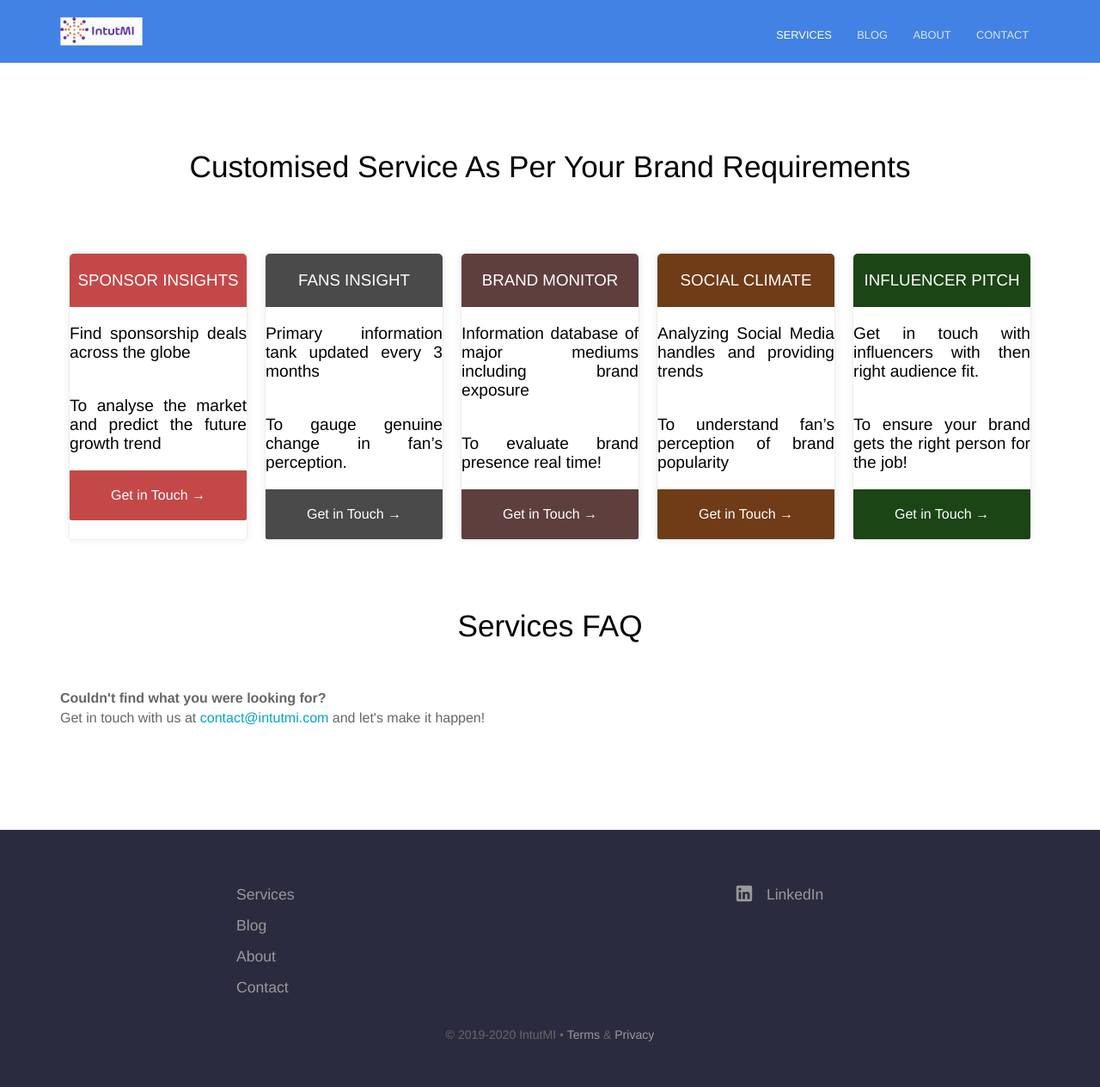
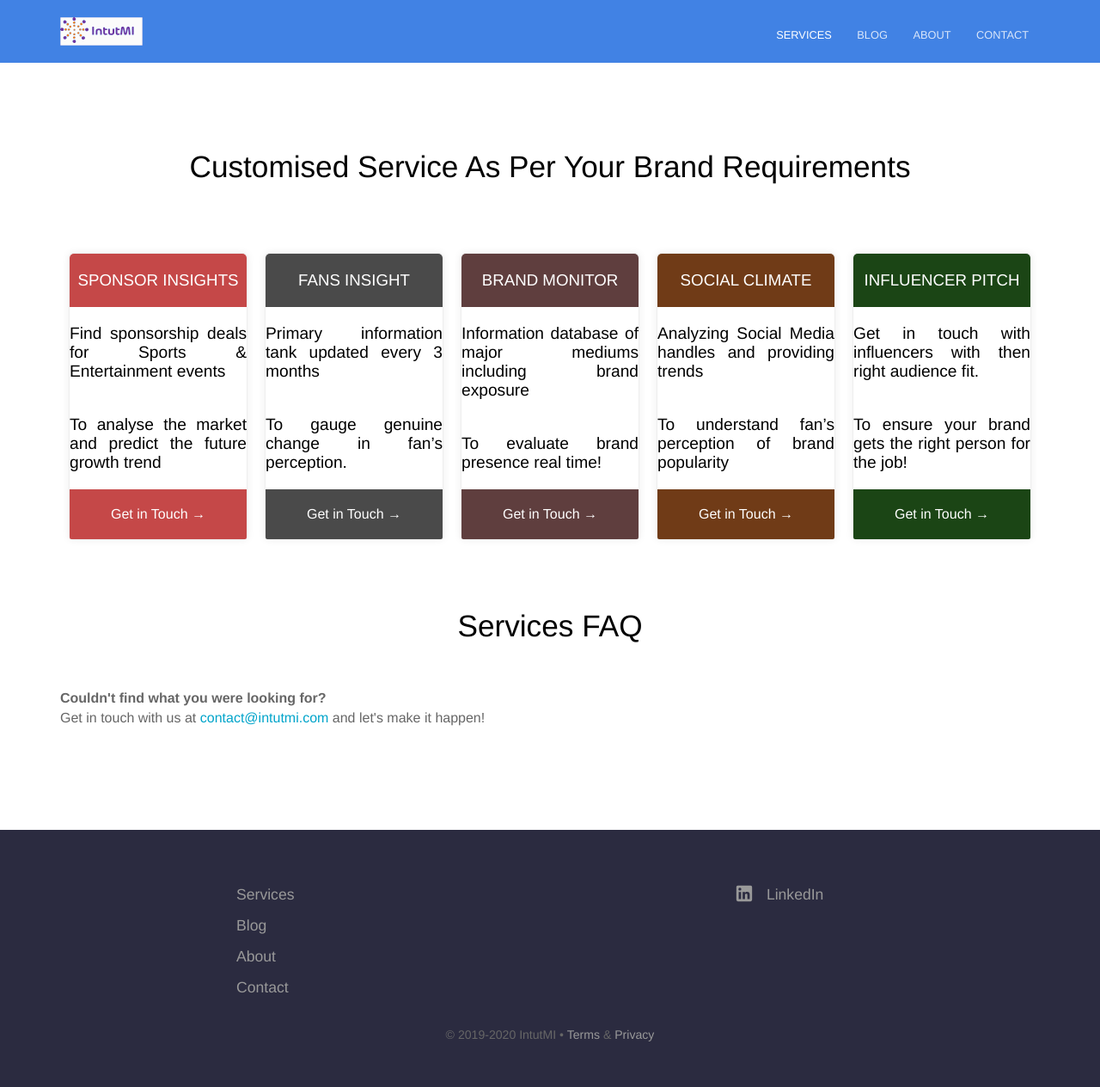
Before and after one commit to intutdev/intutmi.github.io, a Jekyll site: the page built from services.html, in a window 1280 px wide. Shown: the whole page at 86% size. Built offline with Jekyll 4.4.1, drawn with Linux system fonts in a browser that asks for light colours.

Commit message:
Update services.html

```diff
--- a/services.html
+++ b/services.html
@@ -6,7 +6,7 @@ services_table:
   - name: SPONSOR INSIGHTS
     color: "#c54848"
     features:
-      - text: Find sponsorship deals across the globe
+      - text: Find sponsorship deals for Sports & Entertainment events
         highlight: true
       - text: To analyse the market and predict the future growth trend
         highlight: true
```
